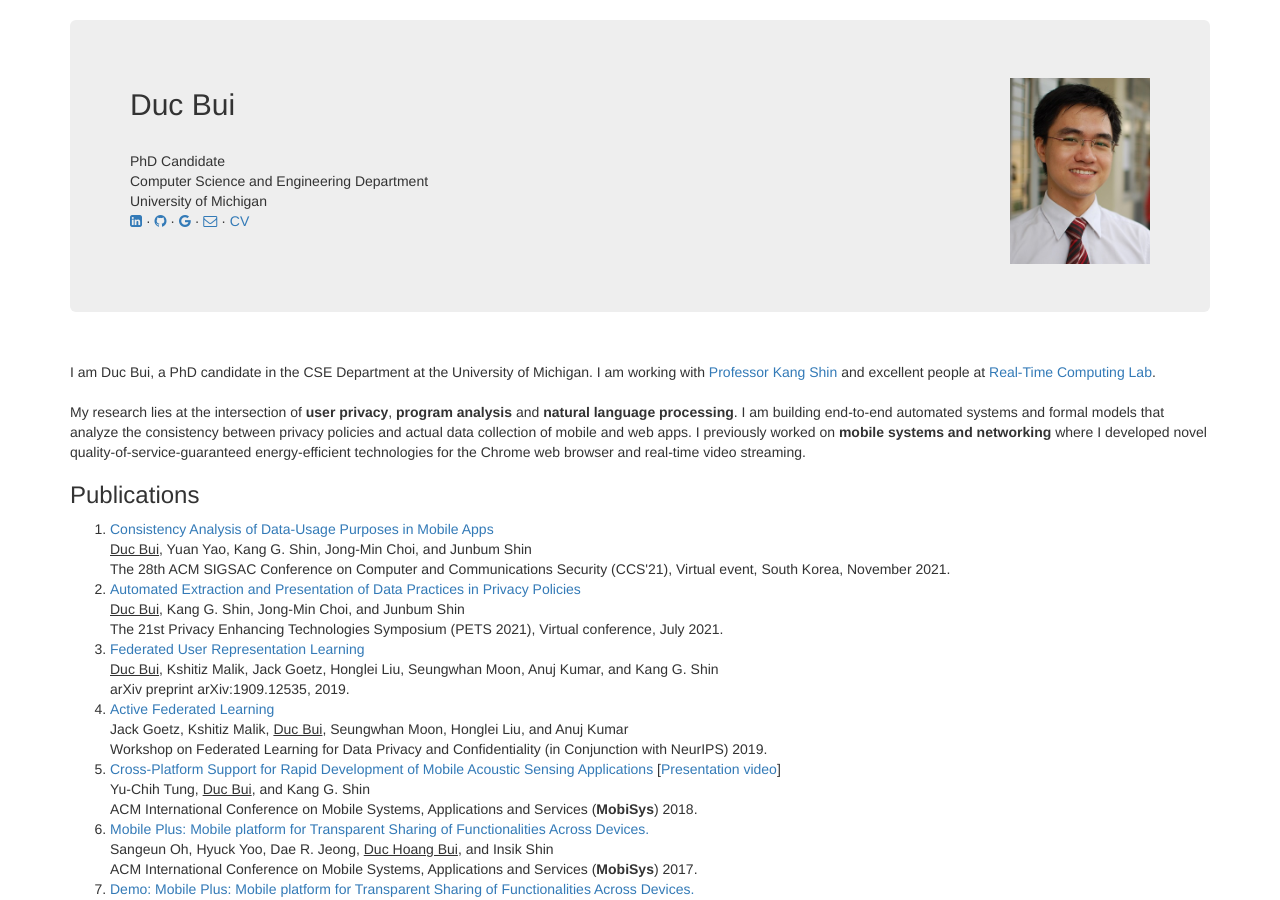
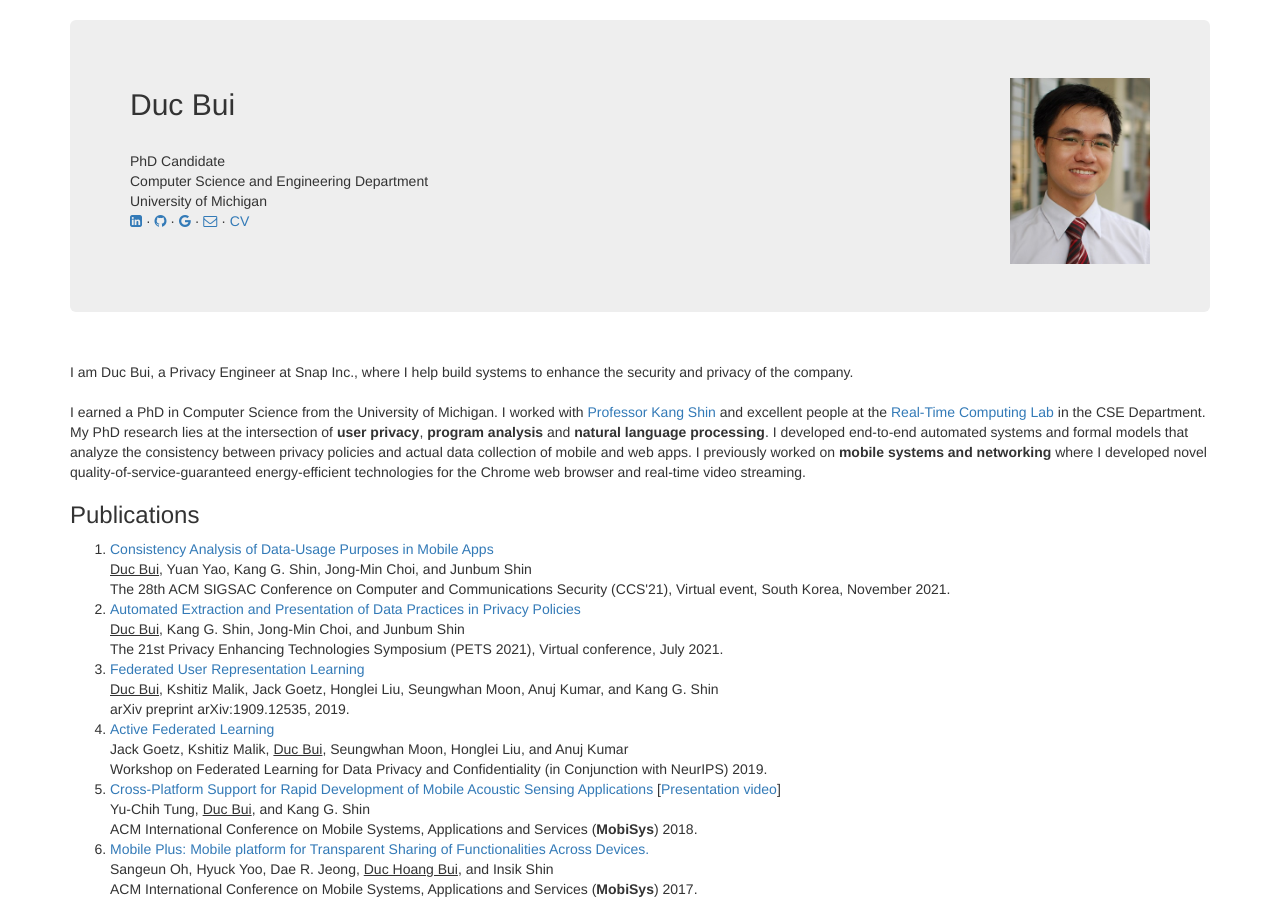
Before and after one commit to ducalpha/ducalpha.github.io, a Jekyll site: the page index.html, which Jekyll copies as it is, in a window 1280 px wide and 900 px high. Built offline with Jekyll 4.4.1, drawn with Linux system fonts in a browser that asks for light colours; nearby versions of some CDN libraries.

Commit message:
Update index.html

```diff
--- a/index.html
+++ b/index.html
@@ -42,15 +42,17 @@
                     <header role="banner">
                     </header>
 
-                    <br/>
-                    I am Duc Bui, a PhD candidate in the CSE Department at the University of Michigan.
-                    I am working with <a href="https://web.eecs.umich.edu/~kgshin/">Professor Kang Shin</a> and
-                    excellent people at
-                    <a href="https://rtcl.eecs.umich.edu">Real-Time Computing Lab</a>.
+                    <br>
+                    I am Duc Bui, a Privacy Engineer at Snap Inc., where I help build systems to enhance the security and privacy of the company.
                     <br>
                     <br>
                     <p>
-                        My research lies at the intersection of <b>user privacy</b>, <b>program analysis</b> and <b>natural language processing</b>. I am building end-to-end automated systems and formal models that analyze the consistency between privacy policies and actual data collection of mobile and web apps. I previously worked on <b>mobile systems and networking</b> where I developed novel quality-of-service-guaranteed energy-efficient technologies for the Chrome web browser and real-time video streaming.
+                    I earned a PhD in Computer Science from the University of Michigan. I worked with <a href="https://web.eecs.umich.edu/~kgshin/">Professor Kang Shin</a>
+                    and excellent people at the <a href="https://rtcl.eecs.umich.edu">Real-Time Computing Lab</a>
+                    in the CSE Department.
+                    My PhD research lies at the intersection of <b>user privacy</b>, <b>program analysis</b> and <b>natural language processing</b>.
+                    I developed end-to-end automated systems and formal models that analyze the consistency between privacy policies and actual data collection of mobile and web apps.
+                    I previously worked on <b>mobile systems and networking</b> where I developed novel quality-of-service-guaranteed energy-efficient technologies for the Chrome web browser and real-time video streaming.
                     </p>
                 </section>
                 <h3>Publications</h3>
```
